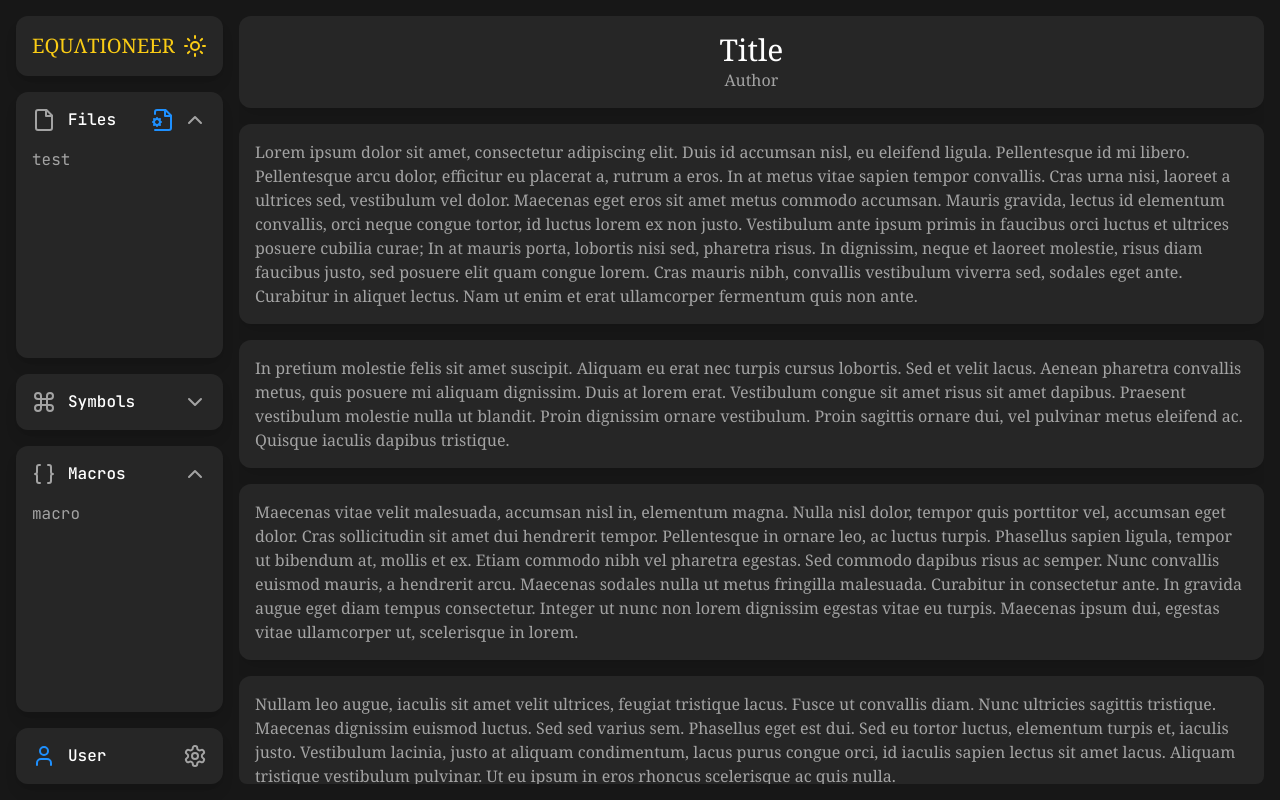
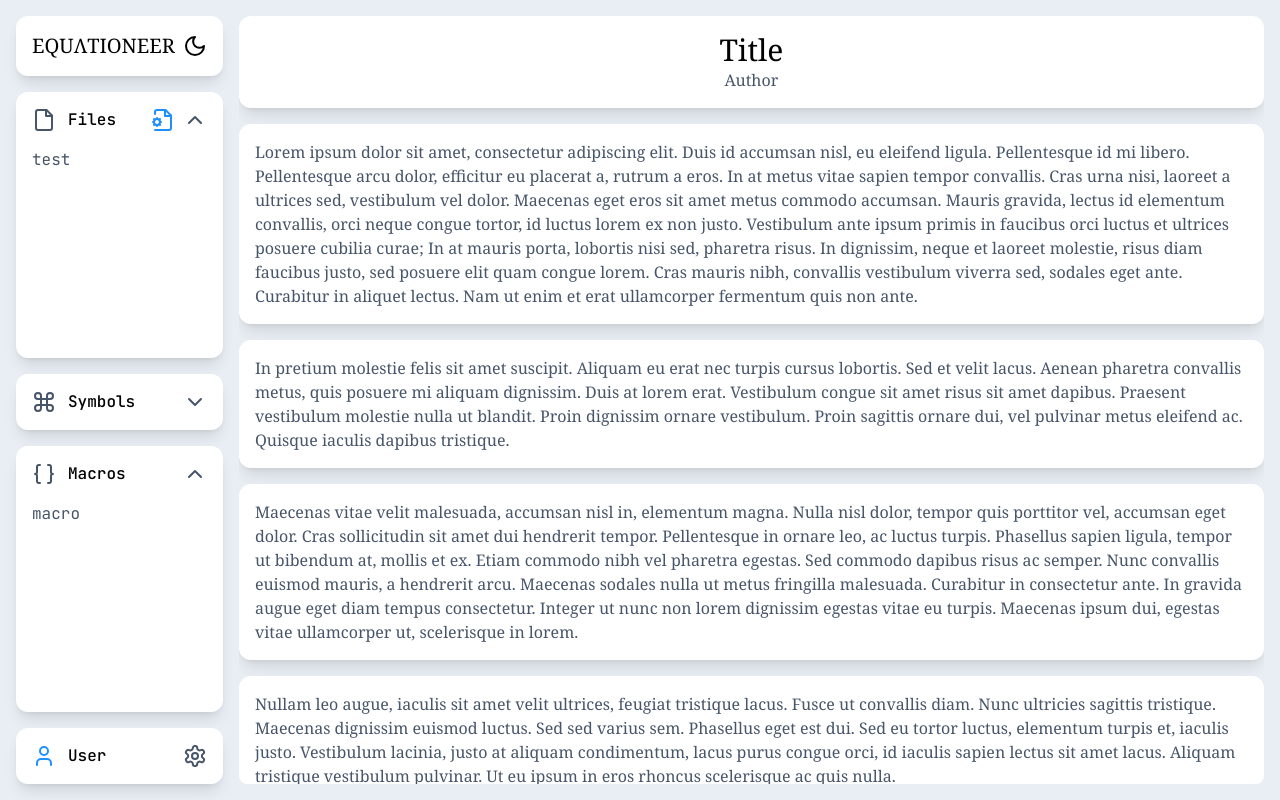
Before and after one commit to Jokauppi/Equationeer, a React (Vite) app: page / in a window 1280 px wide. Built offline with nearby package versions, Linux system fonts and the light colour scheme.

Commit message:
dark mode from system preference

```diff
--- a/src/App.tsx
+++ b/src/App.tsx
@@ -6,7 +6,7 @@ import Box from './components/Box';
 import Collapsible from './components/Collapsible';
 
 function App() {
-  const [darkMode, setDarkMode] = useState(true);
+  const [darkMode, setDarkMode] = useState(window.matchMedia('(prefers-color-scheme:dark)').matches ?? true);
   const [filesOpen, setFilesOpen] = useState(true);
   const [symbolsOpen, setSymbolsOpen] = useState(false);
   const [macrosOpen, setMacrosOpen] = useState(true);
```
